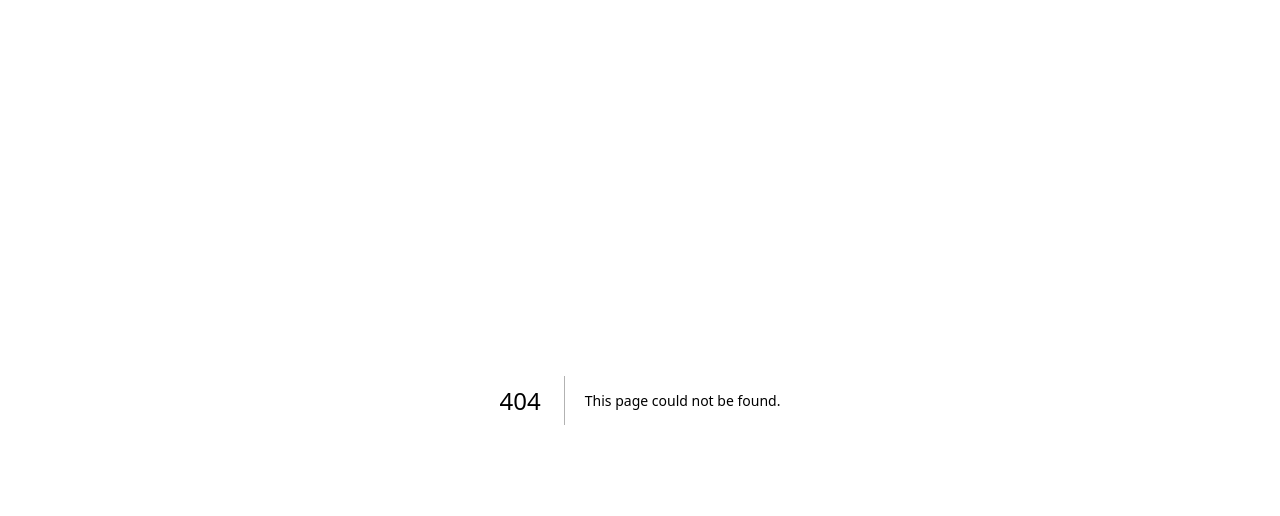
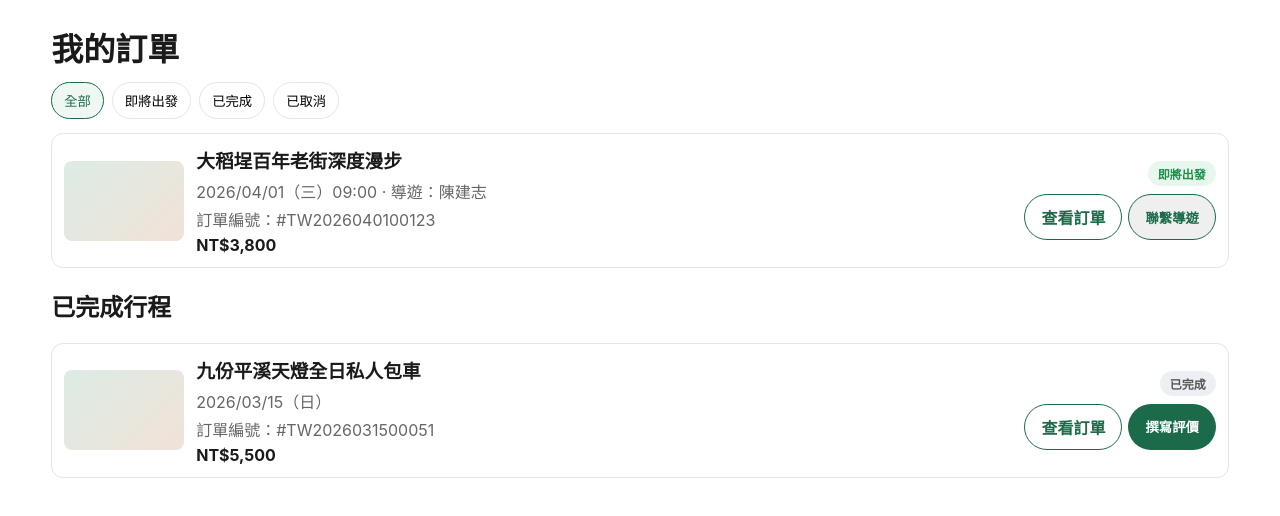
Before and after one commit to smallwei0301/tour-platform, a Next.js app in the folder apps/web/: page /orders in a window 1280 px wide. Before the commit this address had no page. Shown: the top 516 px of the page. Built offline with nearby package versions, Linux system fonts and the light colour scheme.

Commit message:
feat(ui): add orders list/detail pages with refund progress UI

```diff
--- a/apps/web/app/globals.css
+++ b/apps/web/app/globals.css
@@ -184,3 +184,37 @@ a { color: inherit; text-decoration: none; }
   .tp-step-actions .tp-btn { width: 100%; text-align: center; }
   .tp-inline-2 { grid-template-columns: 1fr; }
 }
+
+
+.tp-orders-page { padding: 24px 0 48px; }
+.tp-orders-page h1 { margin: 0 0 12px; }
+.tp-order-tabs { display: flex; gap: 8px; flex-wrap: wrap; margin-bottom: 14px; }
+.tp-order-tabs button { border: 1px solid var(--tp-border); background: #fff; border-radius: 999px; padding: 8px 12px; }
+.tp-order-tabs button.active { border-color: var(--tp-primary); color: var(--tp-primary); background: #eef7f2; }
+.tp-order-section { display: grid; gap: 12px; margin-bottom: 20px; }
+.tp-order-card { border: 1px solid var(--tp-border); border-radius: 12px; padding: 12px; display: grid; grid-template-columns: 120px minmax(0,1fr) auto; gap: 12px; align-items: center; }
+.tp-order-cover { width: 120px; height: 80px; border-radius: 8px; background: linear-gradient(135deg,#dcece4,#f1e2d8); }
+.tp-order-body h3 { margin: 0 0 6px; }
+.tp-order-body p { margin: 0 0 4px; color: var(--tp-muted); }
+.tp-order-side { display: grid; gap: 8px; justify-items: end; }
+.tp-order-actions { display: flex; gap: 6px; flex-wrap: wrap; justify-content: flex-end; }
+.tp-status { display: inline-block; border-radius: 999px; padding: 4px 10px; font-size: 12px; font-weight: 700; }
+.tp-status-upcoming { background: #e8f7ee; color: #1f8f4b; }
+.tp-status-completed { background: #eceff3; color: #555; }
+
+.tp-order-detail-page { padding: 24px 0 48px; display: grid; gap: 12px; }
+.tp-order-detail-page h1 { margin: 0; }
+.tp-refund-track { margin-top: 10px; border-top: 1px solid var(--tp-border); padding-top: 10px; }
+.tp-refund-steps { display: grid; grid-template-columns: repeat(4,minmax(0,1fr)); gap: 8px; margin: 8px 0; }
+.tp-refund-steps span { border: 1px solid var(--tp-border); border-radius: 999px; padding: 6px 8px; text-align: center; font-size: 12px; color: var(--tp-muted); }
+.tp-refund-steps span.done { border-color: #1f8f4b; color: #1f8f4b; background: #e8f7ee; }
+.tp-refund-steps span.active { border-color: var(--tp-primary); color: var(--tp-primary); background: #eef7f2; }
+.tp-btn-danger { background: #e53e3e; color: #fff; border-color: #e53e3e; justify-self: start; }
+
+@media (max-width: 900px) {
+  .tp-order-card { grid-template-columns: 1fr; }
+  .tp-order-cover { width: 100%; height: 180px; }
+  .tp-order-side { justify-items: start; }
+  .tp-order-actions { justify-content: flex-start; }
+  .tp-refund-steps { grid-template-columns: 1fr 1fr; }
+}
--- /dev/null
+++ b/apps/web/app/orders/page.tsx
@@ -0,0 +1,80 @@
+import Link from 'next/link';
+
+const upcoming = [
+  {
+    id: 'TW2026040100123',
+    title: '大稻埕百年老街深度漫步',
+    date: '2026/04/01（三）09:00',
+    guide: '陳建志',
+    amount: 'NT$3,800',
+    status: '即將出發'
+  }
+];
+
+const completed = [
+  {
+    id: 'TW2026031500051',
+    title: '九份平溪天燈全日私人包車',
+    date: '2026/03/15（日）',
+    amount: 'NT$5,500',
+    status: '已完成'
+  }
+];
+
+export default function OrdersPage() {
+  return (
+    <main className="tp-container tp-orders-page">
+      <h1>我的訂單</h1>
+
+      <div className="tp-order-tabs">
+        <button className="active">全部</button>
+        <button>即將出發</button>
+        <button>已完成</button>
+        <button>已取消</button>
+      </div>
+
+      <section className="tp-order-section">
+        {upcoming.map((o) => (
+          <article key={o.id} className="tp-order-card">
+            <div className="tp-order-cover" />
+            <div className="tp-order-body">
+              <h3>{o.title}</h3>
+              <p>{o.date} · 導遊：{o.guide}</p>
+              <p>訂單編號：#{o.id}</p>
+              <strong>{o.amount}</strong>
+            </div>
+            <div className="tp-order-side">
+              <span className="tp-status tp-status-upcoming">{o.status}</span>
+              <div className="tp-order-actions">
+                <Link className="tp-btn tp-btn-ghost" href={`/orders/${o.id}`}>查看訂單</Link>
+                <button className="tp-btn tp-btn-ghost">聯繫導遊</button>
+              </div>
+            </div>
+          </article>
+        ))}
+      </section>
+
+      <h2>已完成行程</h2>
+      <section className="tp-order-section">
+        {completed.map((o) => (
+          <article key={o.id} className="tp-order-card">
+            <div className="tp-order-cover" />
+            <div className="tp-order-body">
+              <h3>{o.title}</h3>
+              <p>{o.date}</p>
+              <p>訂單編號：#{o.id}</p>
+              <strong>{o.amount}</strong>
+            </div>
+            <div className="tp-order-side">
+              <span className="tp-status tp-status-completed">{o.status}</span>
+              <div className="tp-order-actions">
+                <Link className="tp-btn tp-btn-ghost" href={`/orders/${o.id}`}>查看訂單</Link>
+                <button className="tp-btn tp-btn-primary">撰寫評價</button>
+              </div>
+            </div>
+          </article>
+        ))}
+      </section>
+    </main>
+  );
+}
```
Also changed, not shown: apps/web/app/orders/[orderId]/page.tsx (added, +52 -0 lines).
